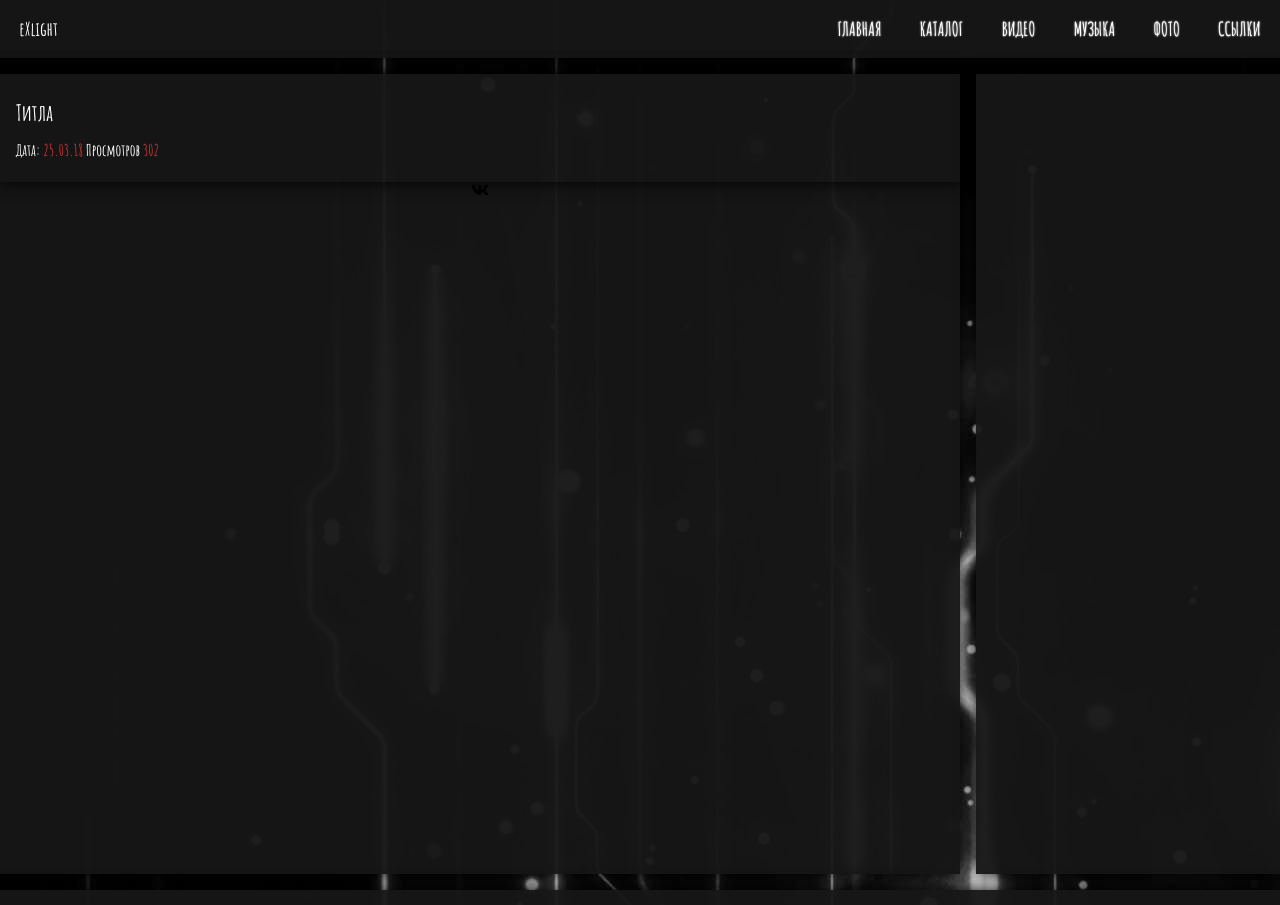
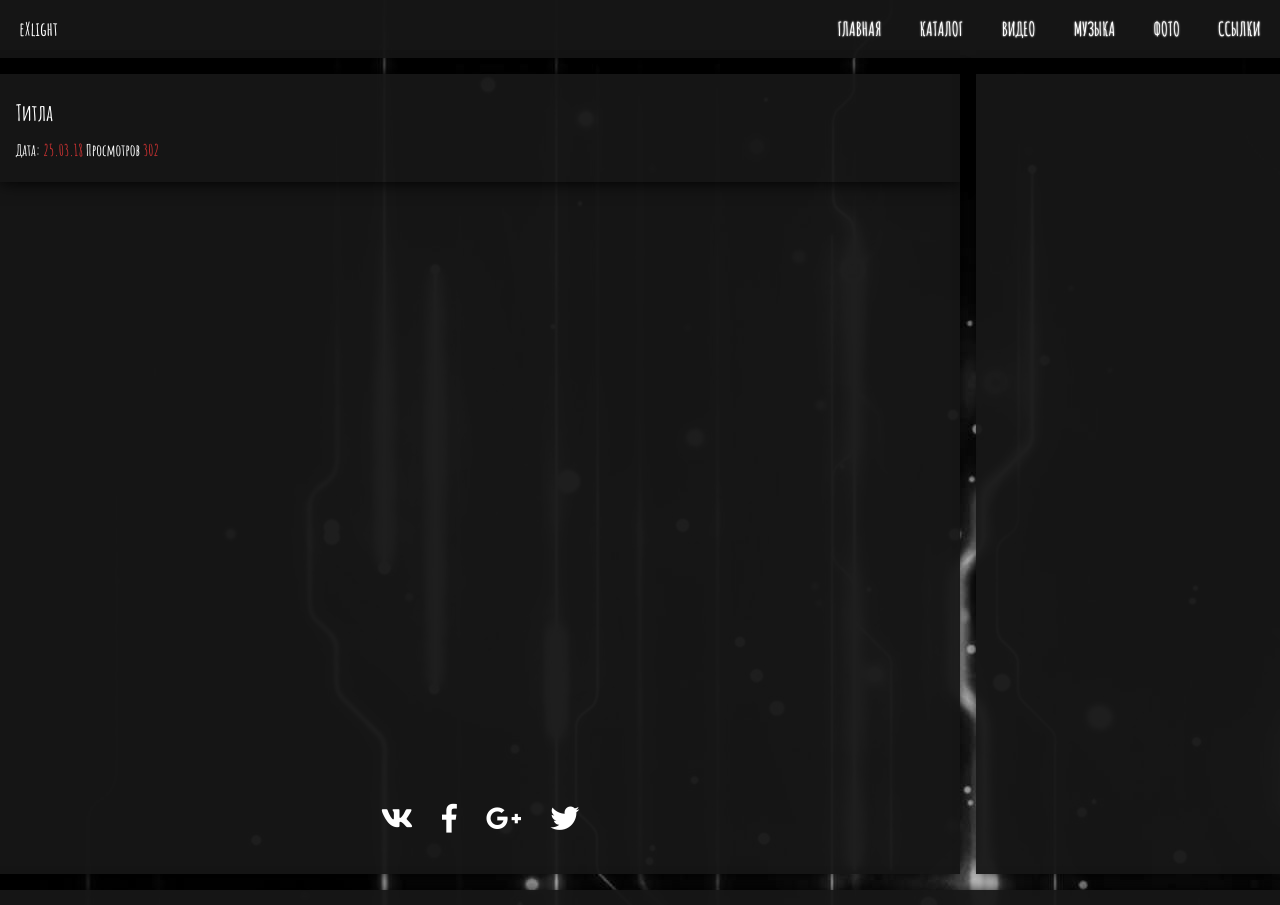
Before and after one commit to snowstroom/exlight.name, an Angular app: page /article/1 in a window 1280 px wide. Shown: the top 905 px of the page. Built offline with nearby package versions, Linux system fonts and the light colour scheme.

Commit message:
Art footer style

```diff
--- a/src/app/pages/article/article.component.html
+++ b/src/app/pages/article/article.component.html
@@ -15,6 +15,15 @@
         <div class="icon-item">
           <i class="fab fa-vk"></i>
         </div>
+        <div class="icon-item">
+          <i class="fab fa-facebook-f"></i>
+        </div>
+        <div class="icon-item">
+          <i class="fab fa-google-plus-g"></i>
+        </div>
+        <div class="icon-item">
+          <i class="fab fa-twitter"></i>
+        </div>
       </div>
     </div>
   </div>
--- a/src/app/pages/article/article.component.scss
+++ b/src/app/pages/article/article.component.scss
@@ -24,12 +24,17 @@
       }
     }
     .content {
-
+      min-height: calc(100% - 12em);
     }
     .share {
+      color: $element-text-color;
+      font-size: 1.8em;
       .icon-wrapper {
         display: flex;
         justify-content: center;
+        .icon-item {
+          padding: .5em;
+        }
       }
     }
   }
```
